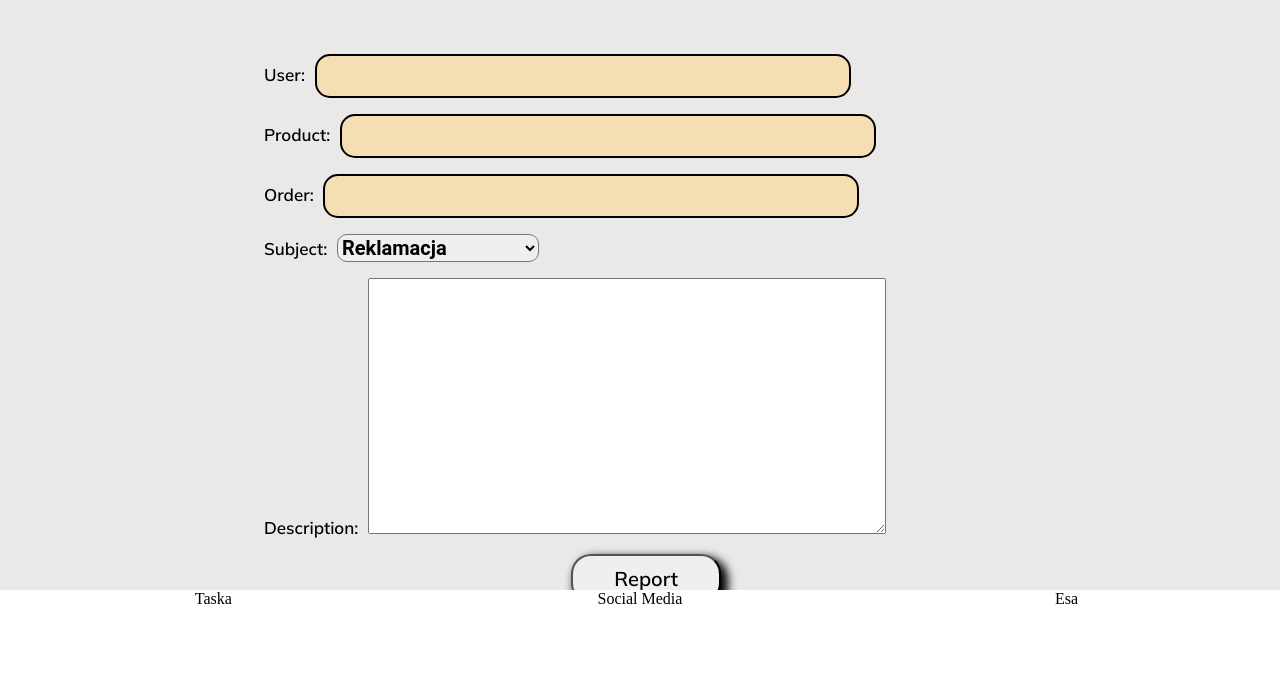
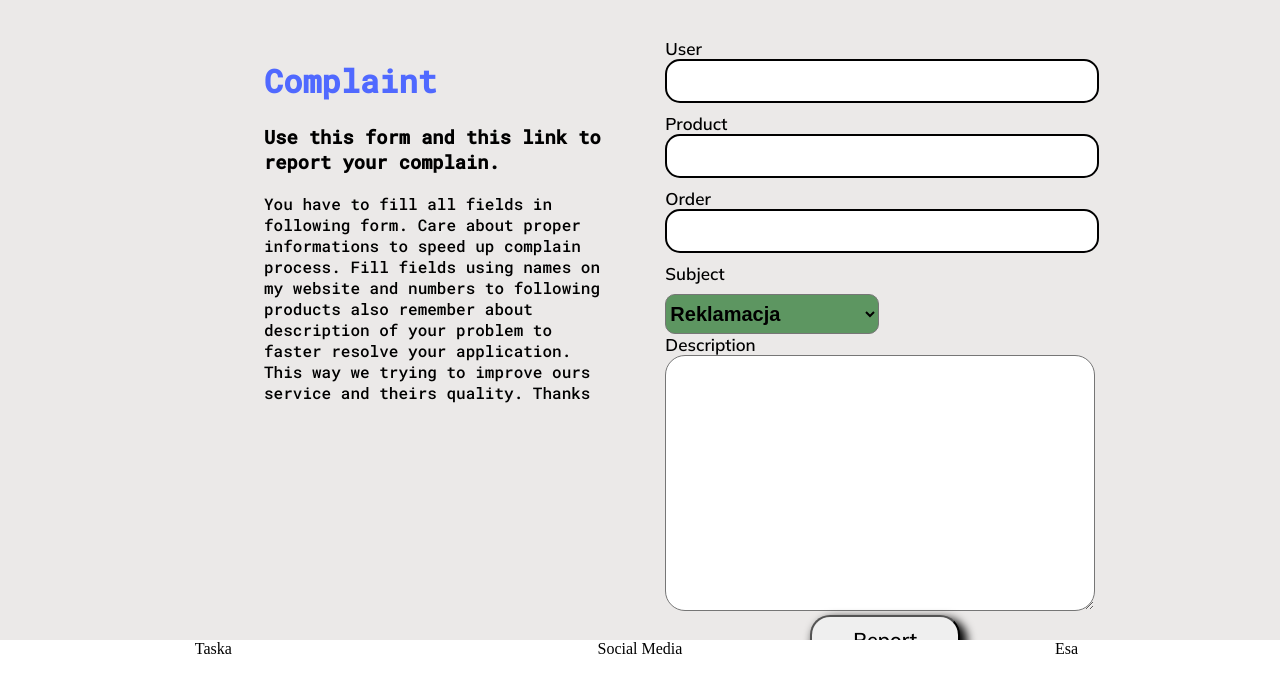
Before and after one commit to Kamil3162/OnlineShop-python, a Django app: page /OnShop/product/all/complains/ in a window 1280 px wide. Shown: the part 110-800 px from the top of the page. Run offline with Django 4.2, Linux system fonts and the light colour scheme.

Commit message:
Change view of complaint

```diff
--- a/Product/views.py
+++ b/Product/views.py
@@ -1,3 +1,4 @@
+import math
 from typing import List
 
 from django.core.exceptions import ObjectDoesNotExist
@@ -48,7 +49,7 @@ def all_products(request):
         for product in prod:
             result = generate_average_rate(product)
             key = str(product.name)
-            generated_marks[key] = result
+            generated_marks[key] = round(result,1)
         return generated_marks
 
     opinions = ""       #[generate_opinions(x) for x in prod]
@@ -374,6 +375,7 @@ class ReplyComplains(View):
                                                    order=order,
                                                    subject=subject,
                                                    description=description)
+                complain.save()
                 print("Now we create a complain")
                 return redirect('information')
         print("This is validation of form - not working  ")
--- a/Templates/product/complain.html
+++ b/Templates/product/complain.html
@@ -2,12 +2,29 @@
 {% block complain %}
     <link rel="stylesheet" href="/static/complain.css">
     <div id="complain">
+        <div class="complaint">
+            <h1>Complaint</h1>
+            <h3>Use this form and this link to report your complain.</h3>
+            <p>You have to fill all fields in following form. Care about proper informations to speed up
+            complain process. Fill fields using names on my website and numbers to following products also
+            remember about description of your problem to faster resolve your application. This way we
+            trying to improve ours service and theirs quality. Thanks </p>
+        </div>
+        <div class="complain-form">
+
             <form action="{% url 'product_complain' %}" method="post">
                 {% csrf_token %}
-            {{ complain.as_p }}
+                {% for field in complain %}
+                    <label>{{ field.name.title }}</label>
+                    <br>
+                {{ field }}
+                    <br>
+                {% endfor %}
                 <button type="submit">
                     Report
                 </button>
             </form>
         </div>
+
+    </div>
 {% endblock %}
--- a/static/base.css
+++ b/static/base.css
@@ -95,7 +95,7 @@ h1{
 /* footer part - manage*/
 
 .footer{
-    height: 100px;
+    height: 50px;
     width: 100%;
     display: grid;
     grid-template-columns: 1fr 1fr 1fr;
--- a/static/complain.css
+++ b/static/complain.css
@@ -2,10 +2,27 @@
 /* font-family=Kanit;*/
 @import url('https://fonts.googleapis.com/css2?family=Montserrat:wght@200&display=swap');
 @import url('https://fonts.googleapis.com/css2?family=Inconsolata:wght@200&family=Montserrat:wght@200&family=Mulish:wght@600&display=swap');
+@import url('https://fonts.googleapis.com/css2?family=Dosis&display=swap');
 
 #complain{
     margin-left: 20%;
     display: block;
+}
+
+#complain {
+    display: grid;
+    grid-template-columns: 1.5fr 3fr;
+}
+.complaint-form form{
+    text-align: center;
+}
+.complaint{
+    height: 30%;
+    color: black;
+}
+.complaint h1{
+    color: #5069ff;
+    text-align: left;
 }
 
 #complain label{
@@ -13,18 +30,20 @@
     font-family: 'Mulish', sans-serif;
     font-size: 17px;
     width: 30px;
+    color: black;
+    margin-left: 60px;
 }
 
 #complain input{
-    background-color: wheat;
     font-family:'Kanit', sans-serif;
     color: black;
     height: 20px;
-    width: 50%;
+    width: 60%;
     border-radius: 15px;
     border:2px solid black;
     padding: 10px;
-
+    margin-bottom: 10px;
+    margin-left: 60px;
 }
 form{
     height: 100%;
@@ -36,11 +55,19 @@ textarea{
 }
 select{
     font-size: 20px;
-    font-family: "Roboto", "Lucida Grande", Verdana, Arial, sans-serif;
+    font-family: 'Krub', sans-serif;
+    background-color: #5d9661;
+    margin-top: 10px;
     border-radius: 10px;
     font-weight: 600;
+    height: 40px;
+    margin-left: 60px;
 }
-
+textarea{
+    border-radius: 20px;
+    margin-left: 60px;
+    width: 62%;
+}
 #complain button{
     margin-left: 30%;
     font-family: 'Mulish', sans-serif;
--- a/static/products.css
+++ b/static/products.css
@@ -17,7 +17,7 @@
 .product_control{
     display: block;
     text-align: center;
-    background-color: #b1b1b1;
+    background-color: #c4c2c2;
     border-radius: 10px;
 }
 .product_control img{
```
Lines whose indentation alone changed are shown as unchanged.
